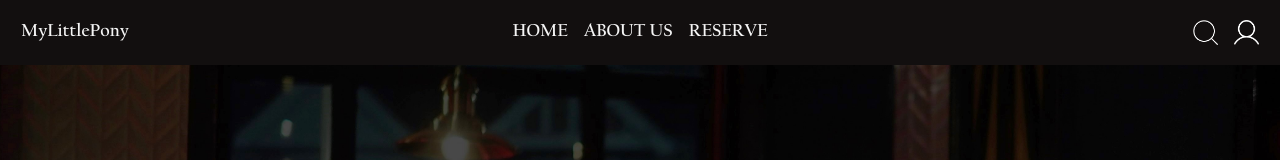
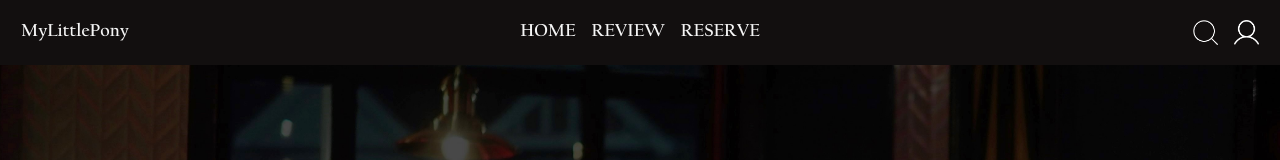
Before and after one commit to 2110503TACEDT66/swdevprac2-project-mylittlepony, a Next.js app: page / in a window 1280 px wide. Shown: the top 160 px of the page. Built offline with nearby package versions, Linux system fonts and the light colour scheme; no server answers.

Commit message:
add readme

```diff
--- a/src/app/layout.tsx
+++ b/src/app/layout.tsx
@@ -25,12 +25,10 @@ export default async function RootLayout({
   return (
     <html lang="en">
       <body className={inter.className}>
-      <ReduxProvider>
       <NextAuthProvider session={session}>
         <TopMenu/>
         {children}
         </NextAuthProvider>
-        </ReduxProvider>
         </body>
     </html>
   )
--- a/src/components/TopMenu.tsx
+++ b/src/components/TopMenu.tsx
@@ -12,7 +12,7 @@ export default function TopMenu () {
             </div>
             <div className={styles.containercenter}>
                 <TopMenuItem title="HOME" pageRef="/"/>
-                <TopMenuItem title="ABOUT US" pageRef="/"/>
+                <TopMenuItem title="REVIEW" pageRef="/review"/>
                 <TopMenuItem title="RESERVE" pageRef="/myreservation"/>
             </div>
             <div className={styles.containerright}>
```
Also changed, not shown: 1 other file (tests, documents, lock files or other folders).
